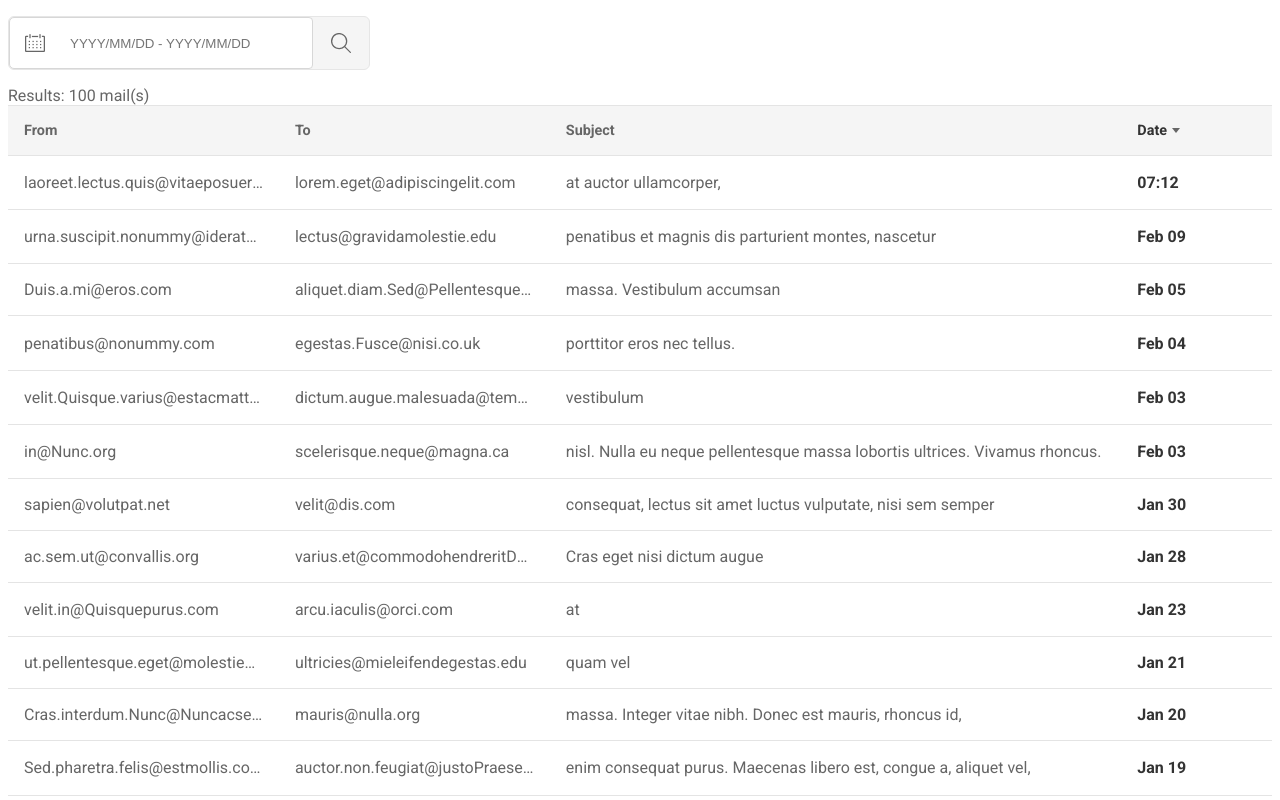
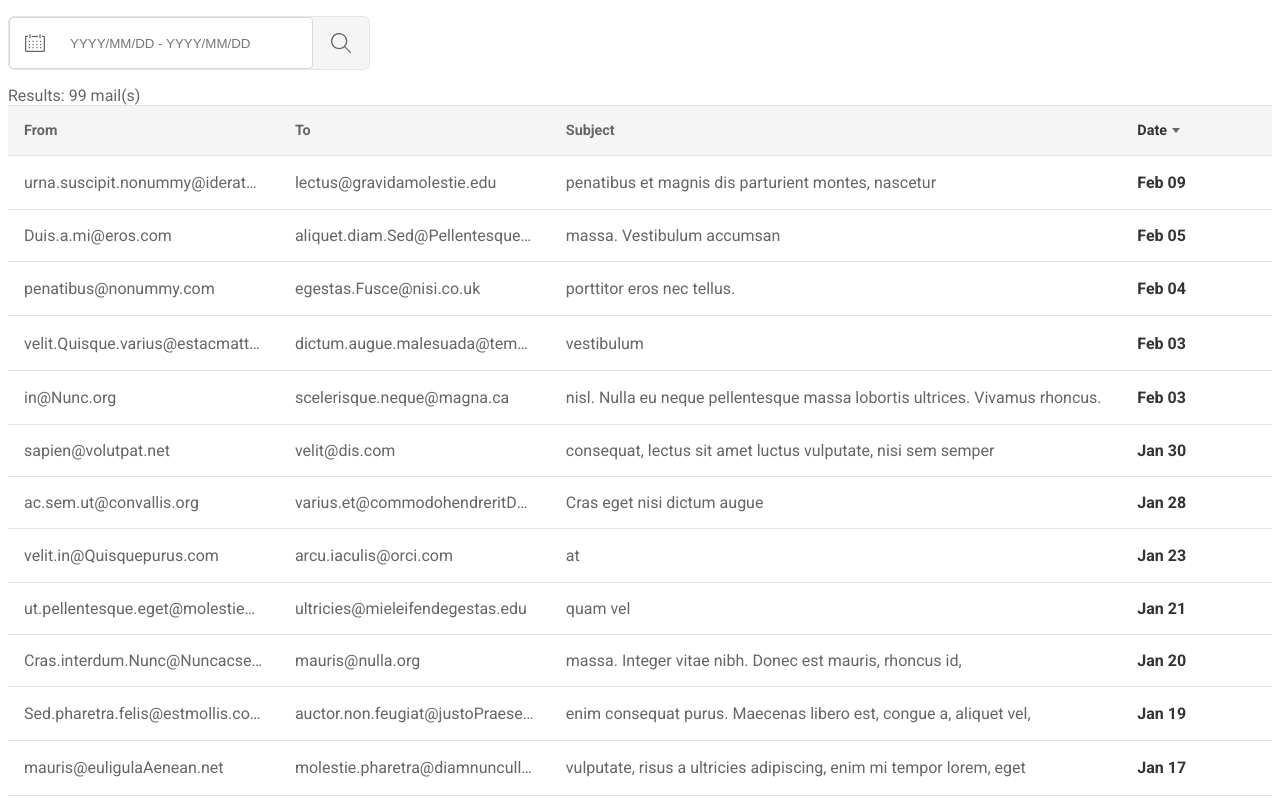
Before and after one commit to aubreynicoll/email-frontend-coding-challenge, a React (Create React App) app: page / in a window 1280 px wide. Shown: the top 800 px of the page. Built offline with nearby package versions, Linux system fonts and the light colour scheme.

Commit message:
squash bug

```diff
--- a/src/App.js
+++ b/src/App.js
@@ -36,6 +36,7 @@ const App = () => {
     const inputSplit = value.split(' ')
     const date1 = new Date(inputSplit[0])
     const date2 = new Date(inputSplit[2])
+    date2.setDate(date2.getDate() + 1)
     setStartDate(date1)
     setEndDate(date2)
   }
@@ -61,7 +62,7 @@ const App = () => {
 
   const filteredEmails = emailList
     .filter((email) => (
-      startDate <= email.date && email.date < new Date(new Date().setDate(endDate.getDate() + 1))
+      startDate <= email.date && email.date < endDate
     ))
     .sort(getSortAlgorithm(sortKey))
 
```
